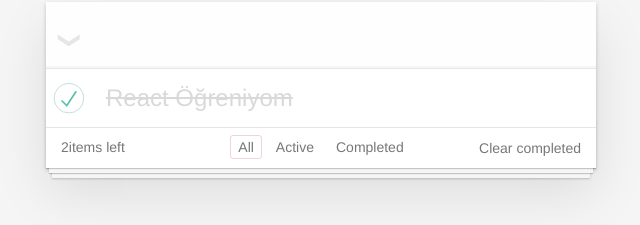
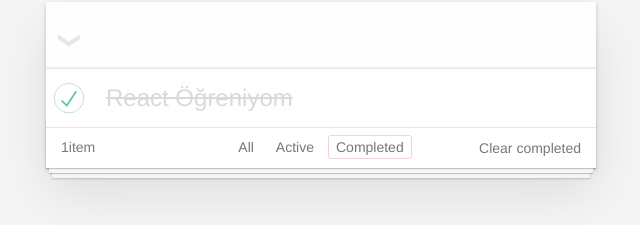
Before and after one commit to sirakayaseyma/todo-app, a React (Create React App) app: page / in a window 1280 px wide. Shown: the part 128-353 px from the top of the page, without its empty margins (319-959 px from the left). Built offline with nearby package versions, Linux system fonts and the light colour scheme.

Commit message:
filtering

```diff
--- a/src/components/Content/List/index.js
+++ b/src/components/Content/List/index.js
@@ -1,20 +1,31 @@
-import React from 'react'
-import { useTodo } from '../../../contexts/TodoContext';
-import Item from './Item';
+import React from "react";
+import { useTodo } from "../../../contexts/TodoContext";
+import Item from "./Item";
+
+let filtered = null;
+
 function List() {
-    const {todos} = useTodo();
-    //console.log(todos);
+  const { todos, filter } = useTodo();
+
+  filtered = todos;
+  console.log(filtered);
+
+  if (filter !== "all") {
+    filtered = todos.filter((todo) =>
+      filter === "active" ? todo.completed === false : todo.completed === true
+    );
+  }
+  //console.log(todos);
 
   return (
     <>
-        <ul className="todo-list">
-    {todos.map((todo) =>(
-       <Item key={todo.id} todo={todo}/>
-    ))}
-
+      <ul className="todo-list">
+        {filtered.map((todo) => (
+          <Item key={todo.id} todo={todo} />
+        ))}
       </ul>
     </>
-  )
+  );
 }
 
-export default List
+export default List;
--- a/src/components/ContentFooter.js
+++ b/src/components/ContentFooter.js
@@ -1,26 +1,36 @@
 import React from 'react'
+import {useTodo} from "../contexts/TodoContext";
 
 function ContentFooter() {
+	const {todos ,filter, setFilter, setTodos} = useTodo();
+
+    const clearCompleted = () =>{
+		const cloned_todos = [...todos];
+
+		const new_todos = cloned_todos.filter((todo) => !todo.completed);
+		setTodos(new_todos);
+	}
+
   return (
     <footer className="footer">
 		<span className="todo-count">
-			<strong>2</strong>
-			items left
+			<strong>{todos.length }</strong>
+			item{todos.length > 1 && 's' }
 		</span>
 
 		<ul className="filters">
 			<li>
-				<a href="#/" className="selected">All</a>
+				<a href='#/' onClick={() => setFilter('all')} className={filter === 'all' ? "selected" : " "}>All</a>
 			</li>
 			<li>
-				<a href="#/">Active</a>
+				<a href='#/' onClick={() => setFilter('active')} className={filter === 'active' ? "selected" : " "}>Active</a>
 			</li>
 			<li>
-				<a href="#/">Completed</a>
+				<a href='#/' onClick={() => setFilter('completed')} className={filter === 'completed' ? "selected" : " "}>Completed</a>
 			</li>
 		</ul>
 
-		<button className="clear-completed">
+		<button className="clear-completed" onClick={clearCompleted}>
 			Clear completed
 		</button>
 	</footer>
--- a/src/contexts/TodoContext.jsx
+++ b/src/contexts/TodoContext.jsx
@@ -3,6 +3,7 @@ import {v4 as uuidv4} from "uuid";
 const TodoContext = createContext();
 
 export const TodoProvider = ({ children }) => {
+  const [filter, setFilter] = useState("completed");
   const [todos, setTodos] = useState([{
     id: 1,
     text: "React Öğreniyom",
@@ -40,6 +41,8 @@ const values ={
     addTodo,
     toggleTodo,
    destroyTodo,
+   filter,
+   setFilter,
 };
 
 return <TodoContext.Provider value={values}>{children}</TodoContext.Provider>
```
